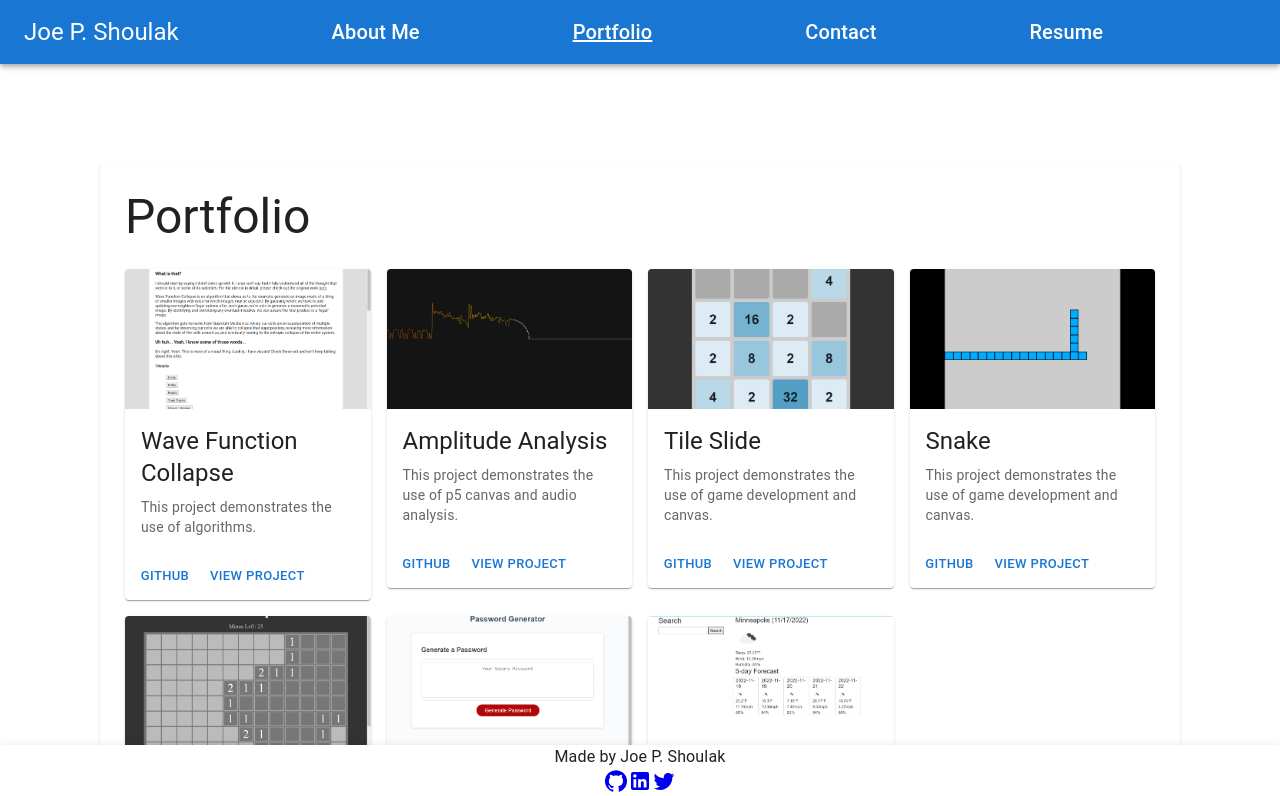
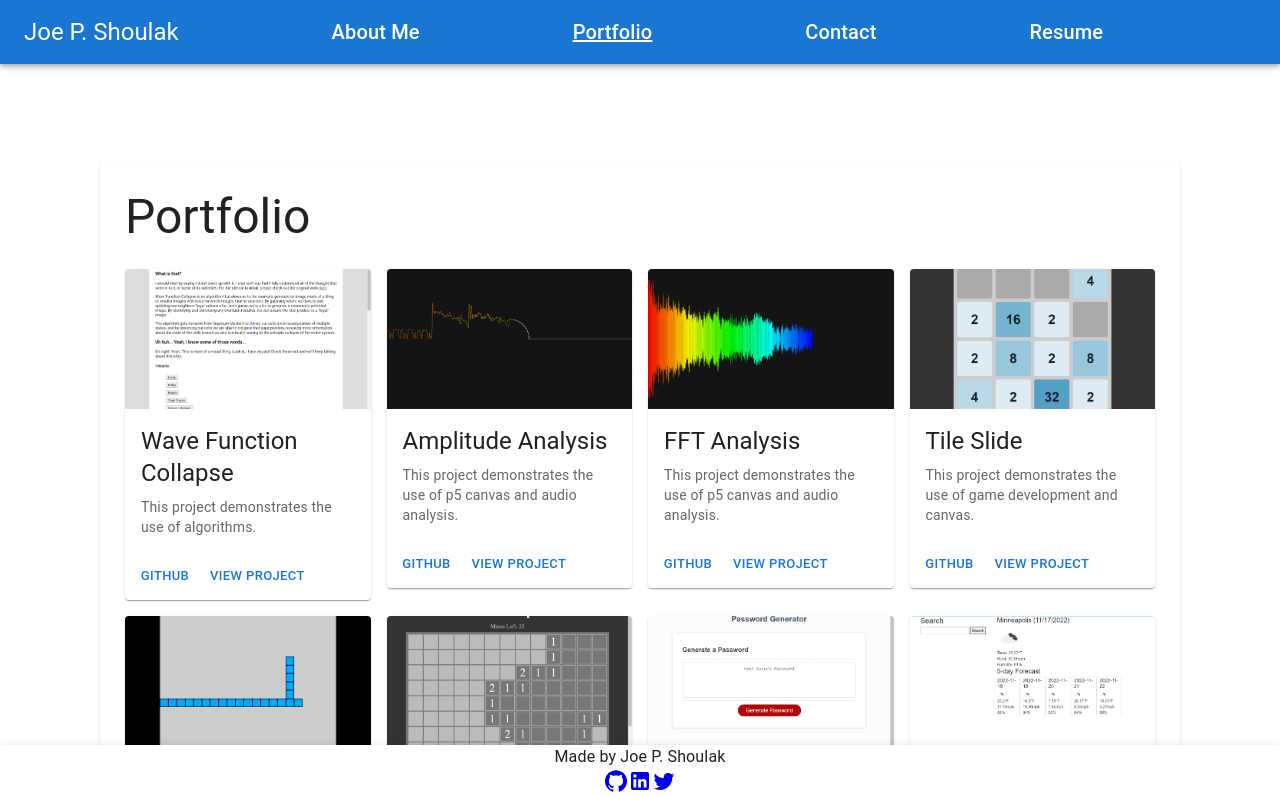
Before and after one commit to JoePShoulak/react-portfolio, a React (Create React App) app: page /#/portfolio in a window 1280 px wide. Shown: the top 796 px of the page. Built offline with nearby package versions, Linux system fonts and the light colour scheme.

Commit message:
added new project

```diff
--- a/src/pages/Portfolio.js
+++ b/src/pages/Portfolio.js
@@ -20,6 +20,13 @@ function Portfolio() {
           repo="https://github.com/JoePShoulak/amplitude-analysis"
           deploy="https://joepshoulak.github.io/amplitude-analysis/"
           image="images/projects/amplitude-analysis.png"
+        />
+        <Project
+          title="FFT Analysis"
+          tags={["p5 canvas", "audio analysis"]}
+          repo="https://github.com/JoePShoulak/fft-analysis"
+          deploy="https://joepshoulak.github.io/fft-analysis/"
+          image="images/projects/fft.png"
         />
         <Project
           title="Tile Slide"
```
Also changed, not shown: public/images/projects/fft.png (added).
